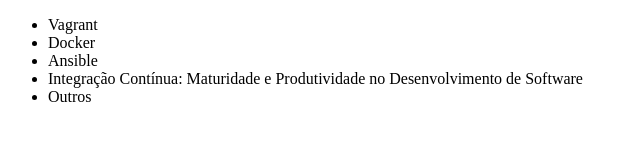
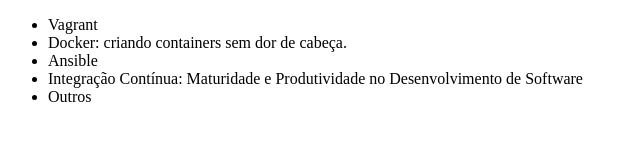
Before and after one commit to mmariz/alura-git, a plain HTML site: page index.html in a window 1280 px wide. Shown: the whole page, without its empty margins (0-640 px from the left). Drawn offline with Linux system fonts and the light colour scheme.

Commit message:
Corrigindo nome do curso de docker

```diff
--- a/index.html
+++ b/index.html
@@ -7,7 +7,7 @@
 <body>
     <ul>
         <li>Vagrant</li>
-        <li>Docker</li>
+        <li>Docker: criando containers sem dor de cabeça.</li>
         <li>Ansible</li>
         <li>Integração Contínua: Maturidade e Produtividade no Desenvolvimento de Software</li>
         <li>Outros</li>
```
